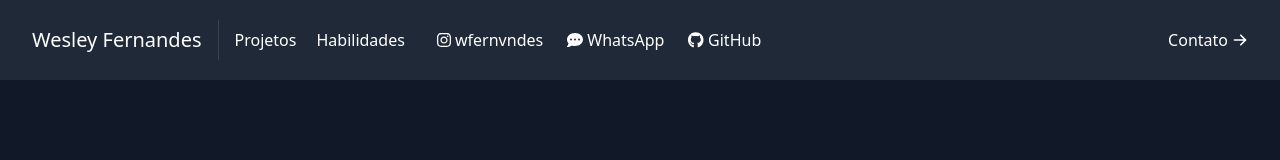
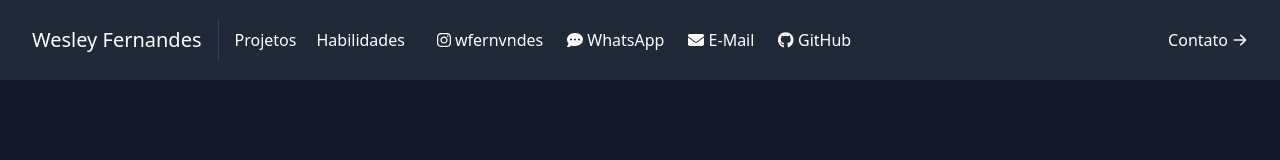
Before and after one commit to Holdrulff/portfolio, a React (Create React App) app: page / in a window 1280 px wide. Shown: the top 160 px of the page. Built offline with nearby package versions, Linux system fonts and the light colour scheme.

Commit message:
Adjusting texts in about section

```diff
--- a/src/components/Navbar.jsx
+++ b/src/components/Navbar.jsx
@@ -5,7 +5,7 @@ import { ArrowRightIcon } from "@heroicons/react/solid";
 // import { FontAwesomeIcon } from "@fortawesome/react-fontawesome";
 // import { faInstagram } from "@fortawesome/free-solid-svg-icons";
 import { library } from "@fortawesome/fontawesome-svg-core";
-import { fas } from "@fortawesome/free-solid-svg-icons";
+import { faEnvelope, fas } from "@fortawesome/free-solid-svg-icons";
 import { FontAwesomeIcon } from "@fortawesome/react-fontawesome";
 import { faGithub, faInstagram } from "@fortawesome/free-brands-svg-icons"; // Import from free-brands-svg-icons
 
@@ -52,6 +52,15 @@ export default function Navbar() {
           </div>
           <div className=" text-white inline-flex items-center bg-gray-800 border-0 py-1 px-3 focus:outline-none hover:bg-gray-700 rounded text-base mt-4 md:mt-0">
             <a
+              href="wesley.fernan1@gmail.com"
+              target="_blank"
+              rel="noreferrer noopener"
+            >
+              <FontAwesomeIcon icon={faEnvelope} /> E-Mail
+            </a>
+          </div>
+          <div className=" text-white inline-flex items-center bg-gray-800 border-0 py-1 px-3 focus:outline-none hover:bg-gray-700 rounded text-base mt-4 md:mt-0">
+            <a
               href="https://github.com/Holdrulff"
               target="_blank"
               rel="noreferrer noopener"
```
